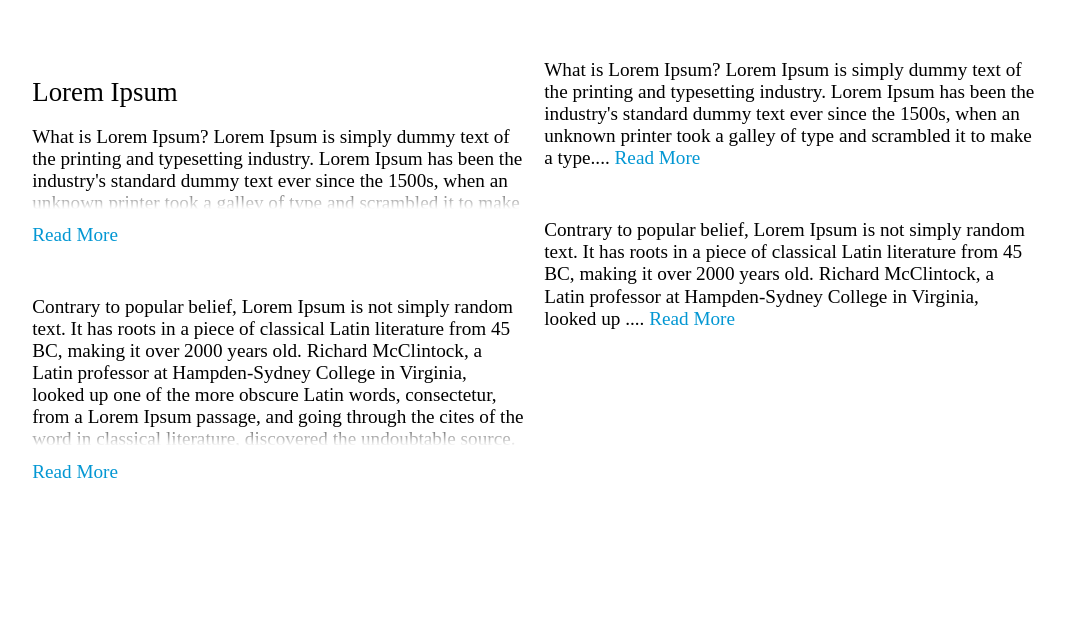
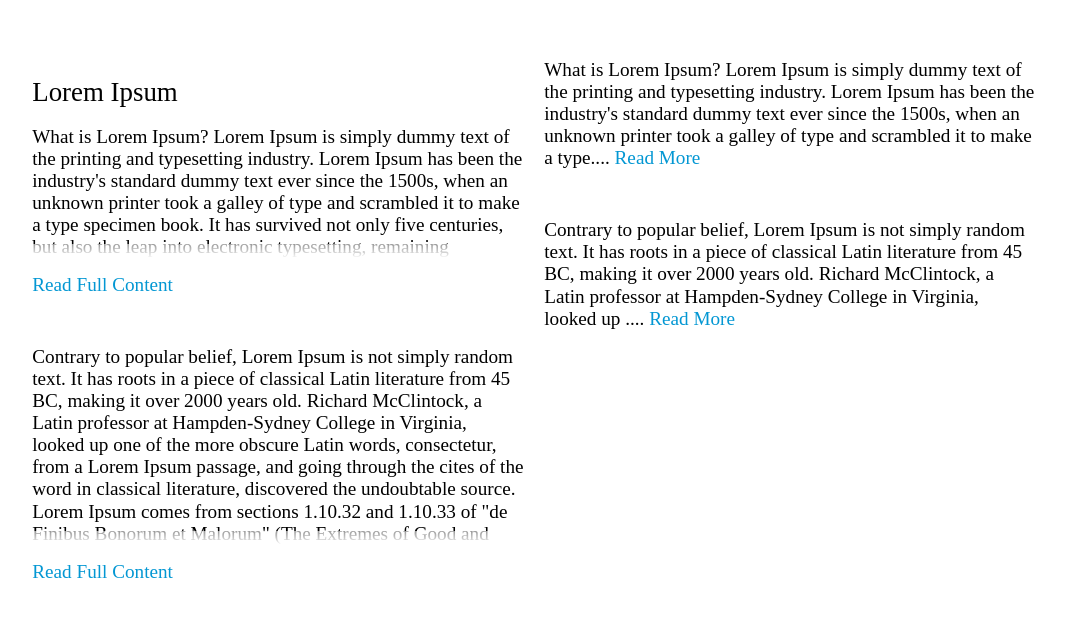
Before and after one commit to mbmohib/read-more-button-library, a website built with webpack: page index.html in a window 1280 px wide. Shown: the part 91-708 px from the top of the page, without its empty margins (106-1171 px from the left). Built offline with nearby package versions, Linux system fonts and the light colour scheme.

Commit message:
Refactor overlay style

```diff
--- a/src/js/app.js
+++ b/src/js/app.js
@@ -4,12 +4,12 @@ const articlesOne = document.querySelectorAll('.one article');
 const articlesTwo = document.querySelectorAll('.two article');
 
 
-// if (articleContent.length > 0) {
 new ReadMoreOverlay({
     selectors: articlesOne,
-        text: 'Read More',
-        length: 500,
-        sliceLength: 300
+    text: 'Read Full Content',
+    length: 400,
+    sliceLength: 200,
+    // overlayStyle: false
 });
 
 new ReadMoreBtn({
@@ -18,4 +18,3 @@ const articlesTwo = document.querySelectorAll('.two article');
     length: 500,
     sliceLength: 300
 });
-// }
--- a/src/js/read-more.js
+++ b/src/js/read-more.js
@@ -22,7 +22,7 @@ export function ReadMoreBtn(config) {
     this.init = function() {
         let articles = this.articles;
 
-        //Make array, If selectors method is not return array
+        //Make array, If selectors method is not returning array
         if (!articles.length) {
             articles = Array.from(articles);
             articles.push(this.articles)
@@ -46,42 +46,33 @@ export function ReadMoreOverlay (config) {
     this.articles = config.selectors,
     this.text = config.text || 'Read More',
     this.length = config.length || 300,
+    this.sliceLength = config.sliceLength || 100,
+    this.maxHeightValue = config.maxHeight || 1000,
+    this.overlayDefaultStyle = config.overlayStyle == undefined ? true : false,
+    this.overlayStyle = `
+        position: absolute;
+        bottom: 0;
+        width: 100%;
+        height: 15px;
+        background: linear-gradient(rgba(255, 255, 255, .6), #fff);
+    `;
 
     this.expandContent = function(element, overlay, btn) {
-        element.style.maxHeight = '1000px';
+        element.style.maxHeight = this.maxHeightValue + 'px';
         overlay.style.display = 'none';
         btn.style.display = 'none';
     }
 
-    this.createBtn = function() {
-        const readMoreDiv = document.createElement('div');
-        readMoreDiv.setAttribute('class', 'article__btn');
-        readMoreDiv.innerHTML = this.text;
-        return readMoreDiv;
-    }
-
-    this.createArticleDiv = function() {
-        const wrapperDiv = document.createElement('div');
-        wrapperDiv.setAttribute('class', 'article__content--wrapper');
-        return wrapperDiv;
-    }
-
-    this.createArticleContentDiv = function() {
-        const ContentDiv = document.createElement('div');
-        ContentDiv.setAttribute('class', 'article__content');
-        return ContentDiv;
-    }
-
-    this.createOverlayDiv = function() {
-        const overlayDiv = document.createElement('div');
-        overlayDiv.setAttribute('class', 'article__overlay');
-        return overlayDiv;
+    this.createDiv = function(className) {
+        const div = document.createElement('div');
+        div.setAttribute('class', className);
+        return div;
     }
 
     this.init = function() {
         let articles = this.articles;
 
-        //Make array, If selectors method is not return array
+        //Make array, If selectors method is not returning array
         if (!articles.length) {
             articles = Array.from(articles);
             articles.push(this.articles)
@@ -91,20 +82,32 @@ export function ReadMoreOverlay (config) {
             if (article.textContent.length > this.length) {
                 article.setAttribute('class', 'article');
 
-                const articleDiv = this.createArticleDiv();
-                const contentDiv = this.createArticleContentDiv();
-                const overlayDiv = this.createOverlayDiv();
-                const readMorebtn = this.createBtn();
+                //Creating structure
+                const wrapperDiv = this.createDiv('article__content--wrapper');
+                const contentDiv = this.createDiv('article__content');
+                const overlayDiv = this.createDiv('article__overlay');
+                const readMoreDiv = this.createDiv('article__btn');
 
                 contentDiv.innerHTML = article.innerHTML;
                 article.innerHTML = '';
+                readMoreDiv.innerHTML = this.text;
 
-                articleDiv.appendChild(contentDiv);
-                articleDiv.appendChild(overlayDiv);
-                article.appendChild(articleDiv);
-                article.appendChild(readMorebtn);
+                //Must have style for creating overlay effect with read more
+                contentDiv.style.maxHeight = this.sliceLength + 'px';
+                contentDiv.style.overflow = 'hidden';
+                wrapperDiv.style.position = 'relative';
 
-                readMorebtn.onclick = () => this.expandContent(contentDiv, overlayDiv, readMorebtn);
+                //Default overlay style
+                if (this.overlayDefaultStyle) {
+                    overlayDiv.style.cssText = this.overlayStyle;
+                }
+
+                wrapperDiv.appendChild(contentDiv);
+                wrapperDiv.appendChild(overlayDiv);
+                article.appendChild(wrapperDiv);
+                article.appendChild(readMoreDiv);
+
+                readMoreDiv.onclick = () => this.expandContent(contentDiv, overlayDiv, readMoreDiv);
             }
         });
     }
--- a/src/sass/_home.scss
+++ b/src/sass/_home.scss
@@ -36,20 +36,17 @@ main {
 .article {
 
     .article__content--wrapper {
-        position: relative;
 
         .article__content {
-            max-height: 150px;
-            overflow: hidden;
             transition: max-height .6s cubic-bezier(.785,.135,.15,.86);
         }
 
         .article__overlay {
-            position: absolute;
-            bottom: 0;
-            width: 100%;
-            height: 14px;
-            background: linear-gradient(rgba(255, 255, 255, .5), #fff);
+            // position: absolute;
+            // bottom: 0;
+            // width: 100%;
+            // height: 14px;
+            // background: linear-gradient(rgba(255, 255, 255, .5), #fff);
         }
     }
 
```
Also changed, not shown: dist/bundle.css, dist/bundle.js, readme.md, 1 other file. Lines whose indentation alone changed are shown as unchanged.
